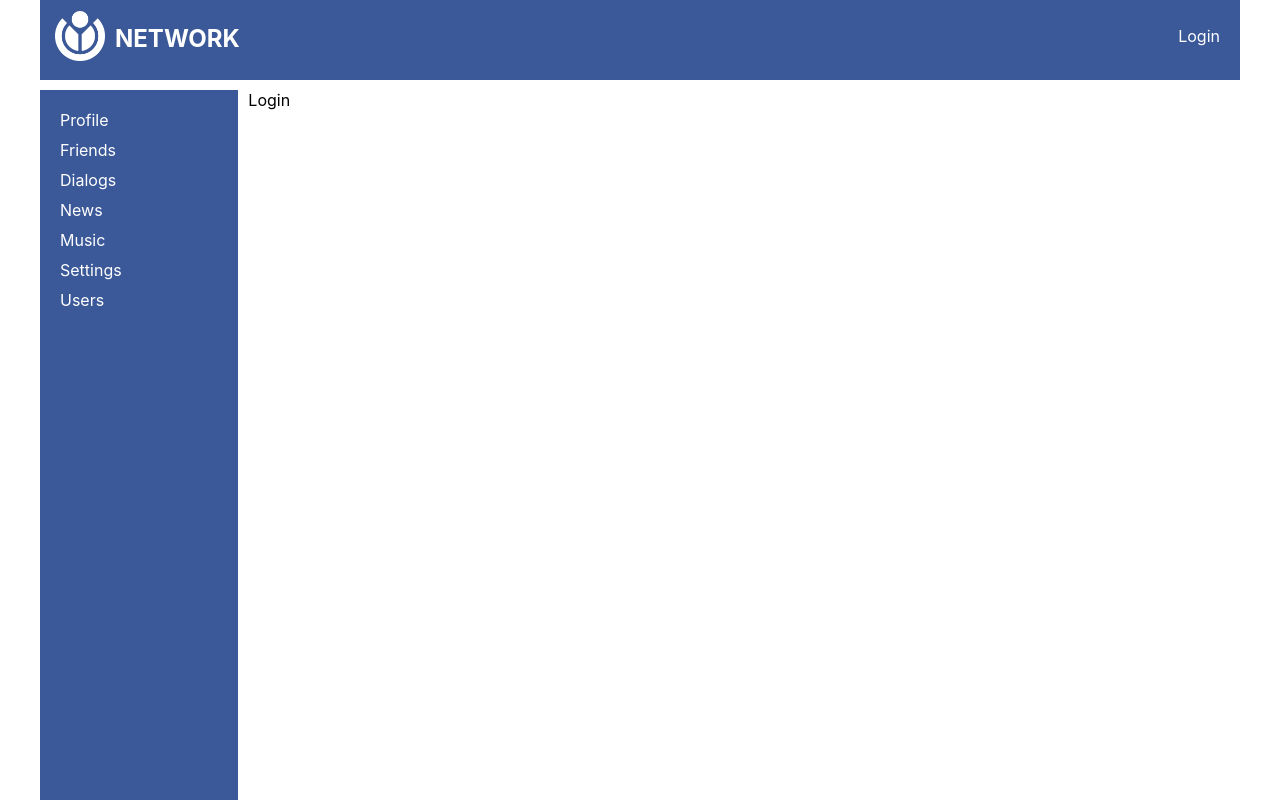
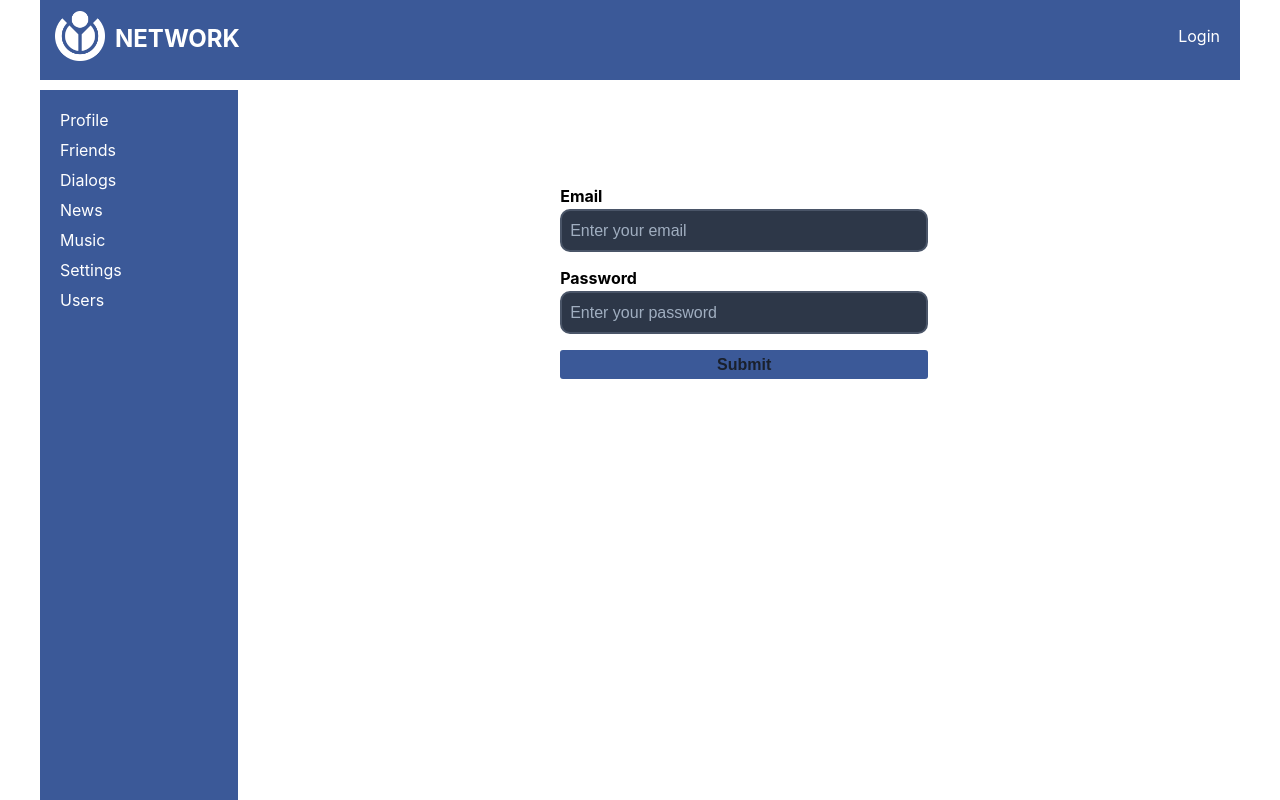
Before and after one commit to Bezniak/netWork, a React (Create React App) app: page /login in a window 1280 px wide. Shown: the top 800 px of the page. Built offline with nearby package versions, Linux system fonts and the light colour scheme; no server answers; the HTML template or start-up script is replaced by a standard one.

Commit message:
75 login form with Formik

```diff
--- a/package.json
+++ b/package.json
@@ -7,6 +7,7 @@
     "@testing-library/react": "^13.4.0",
     "@testing-library/user-event": "^13.5.0",
     "axios": "^1.4.0",
+    "formik": "^2.4.2",
     "react": "^18.2.0",
     "react-dom": "^18.2.0",
     "react-icons": "^4.9.0",
@@ -15,7 +16,8 @@
     "react-scripts": "5.0.1",
     "redux": "^4.2.1",
     "redux-thunk": "^2.4.2",
-    "web-vitals": "^2.1.4"
+    "web-vitals": "^2.1.4",
+    "yup": "^1.2.0"
   },
   "scripts": {
     "start": "react-scripts start",
--- a/src/components/Login/Login.jsx
+++ b/src/components/Login/Login.jsx
@@ -1,12 +1,68 @@
-import React from 'react';
-import s from './Login.module.css';
+import {useFormik} from 'formik';
+import * as yup from "yup";
+import s from './Login.module.css'
+
+const onSubmit = async (values, actions) => {
+    actions.resetForm();
+};
+
+const basicSchema = yup.object().shape({
+    email: yup.string().email("Please enter a valid email").required("Required"),
+    password: yup.string().required("Required"),
+});
 
 const Login = () => {
+    const {
+        values,
+        errors,
+        touched,
+        isSubmitting,
+        handleBlur,
+        handleChange,
+        handleSubmit,
+    } = useFormik({
+        initialValues: {
+            email: "",
+            password: "",
+            toggle: false,
+            checked: [],
+        },
+        validationSchema: basicSchema,
+        onSubmit,
+    });
+
     return (
-        <div>
-            Login
-        </div>
+        <form className={s.form} onSubmit={handleSubmit} autoComplete="off">
+            <label htmlFor="email">Email</label>
+            <input
+                value={values.email}
+                onChange={handleChange}
+                id="email"
+                type="email"
+                placeholder="Enter your email"
+                onBlur={handleBlur}
+                className={errors.email && touched.email ? s.inputError : ""}
+            />
+            {errors.email && touched.email && <p className="error">{errors.email}</p>}
+
+            <label htmlFor="password">Password</label>
+            <input
+                id="password"
+                type="password"
+                placeholder="Enter your password"
+                value={values.password}
+                onChange={handleChange}
+                onBlur={handleBlur}
+                className={errors.password && touched.password ? s.inputError : ""}
+            />
+            {errors.password && touched.password && (
+                <p className="error">{errors.password}</p>
+            )}
+
+            <button disabled={isSubmitting} type="submit">
+                Submit
+            </button>
+        </form>
     );
 };
-
 export default Login;
--- a/src/components/Login/Login.module.css
+++ b/src/components/Login/Login.module.css
@@ -0,0 +1,78 @@
+.form {
+    text-align: center;
+    padding: 5rem 1rem;
+}
+
+.error {
+    color: #fc8181;
+    font-size: 0.75rem;
+    text-align: left;
+    margin-top: 0.25rem;
+}
+
+
+
+form {
+    width: 95%;
+    max-width: 400px;
+    margin: 0 auto;
+}
+
+form label {
+    font-size: 1rem;
+    font-weight: bold;
+    display: block;
+    text-align: left;
+    margin: 1rem 0 0.2rem;
+}
+
+input,
+select {
+    width: 100%;
+    padding: 0.65rem 0.5rem;
+    font-size: 1rem;
+    color: white;
+    border: 2px solid #4a5568;
+    background-color: #2d3748;
+    border-radius: 10px;
+    outline: none;
+}
+
+input:focus,
+select:focus {
+    border-color: #4299e1;
+}
+
+input::placeholder,
+select::placeholder {
+    color: #a0aec0;
+}
+
+/*input[type="checkbox"] {*/
+/*    width: fit-content;*/
+/*    margin-right: 0.5rem;*/
+/*    transform: scale(1.25);*/
+/*}*/
+
+button {
+    display: block;
+    margin: 1rem 0;
+    padding: 0.35rem 0.5rem;
+    background-color: #3b5998;
+    color: #1a202c;
+    border: none;
+    border-radius: 3px;
+    width: 100%;
+    font-size: 1rem;
+    font-weight: bold;
+    cursor: pointer;
+}
+
+input.inputError,
+select.inputError {
+    border-color: #fc8181;
+}
+
+button:disabled {
+    opacity: 0.35;
+}
--- a/src/components/Profile/ProfileInfo/ProfileStatus.jsx
+++ b/src/components/Profile/ProfileInfo/ProfileStatus.jsx
@@ -26,6 +26,15 @@ class ProfileStatus extends React.Component {
         })
     }
 
+    componentDidUpdate(prevProps, prevState) {
+        if (prevProps.status !== this.props.status) {
+            this.setState({
+                status: this.props.status
+            })
+        }
+    }
+
+
     render() {
         return (
             <div>
```
Also changed, not shown: 1 other file (tests, documents, lock files or other folders).
